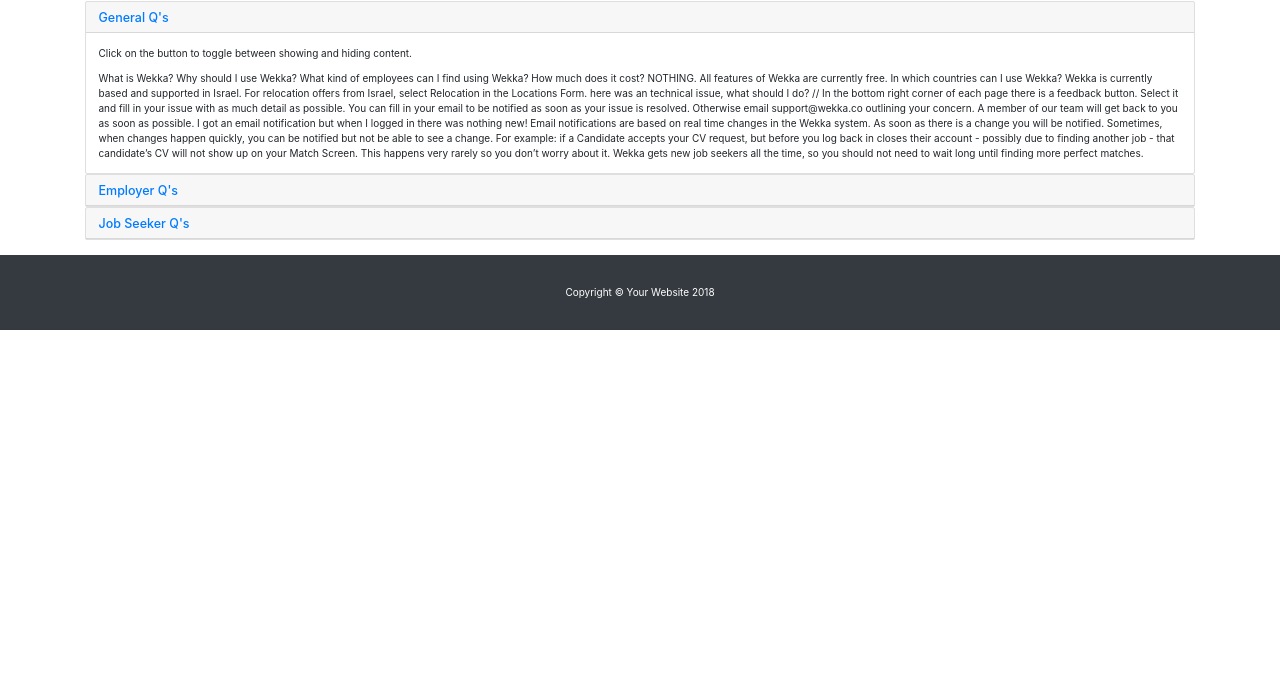
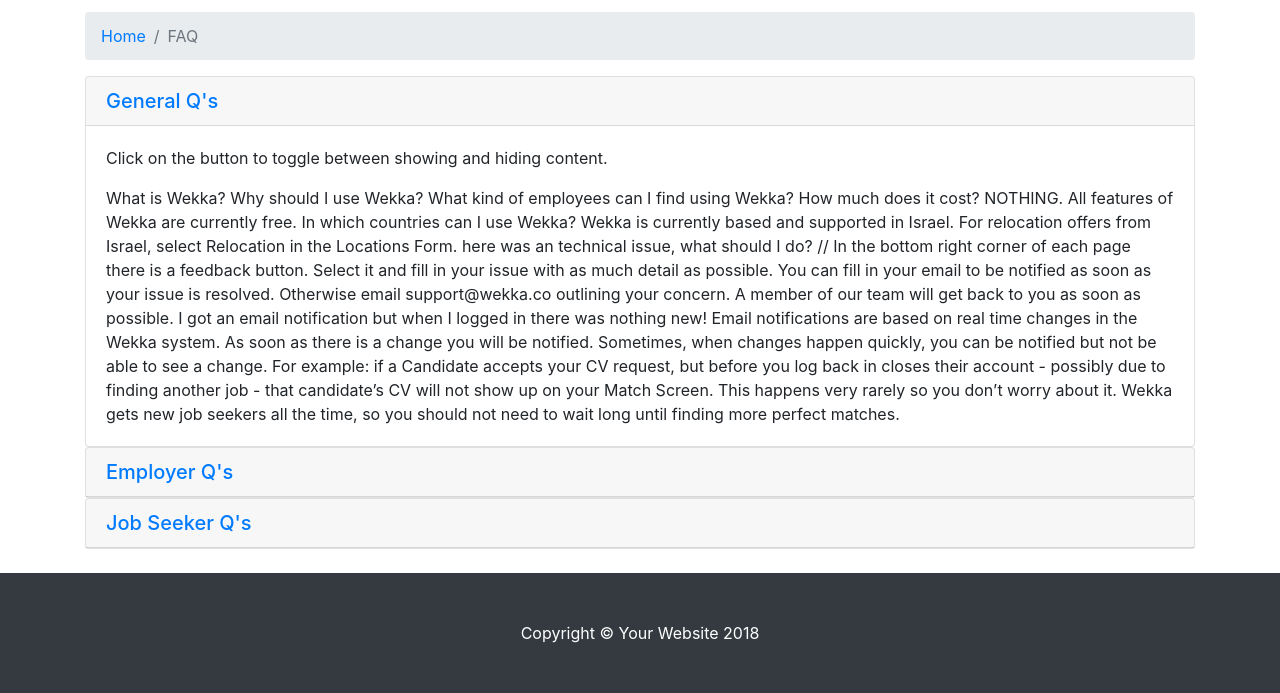
Before and after one commit to KoviF/wekkacomingsoon, a website: page faq.html in a window 1280 px wide. Shown: the part 180-873 px from the top of the page. Before the commit the page ends 800 px from the top, so only its background shows below. Drawn offline with nearby package versions, Linux system fonts and the light colour scheme.

Commit message:
Update faq.html

```diff
--- a/faq.html
+++ b/faq.html
@@ -8,10 +8,10 @@
     <meta name="description" content="">
     <meta name="author" content="">
 
-    <!--w3 schools !-->  <meta name="viewport" content="width=device-width, initial-scale=1">
+    <!--w3 schools   <meta name="viewport" content="width=device-width, initial-scale=1">
   <link rel="stylesheet" href="https://maxcdn.bootstrapcdn.com/bootstrap/3.3.7/css/bootstrap.min.css">
   <script src="https://ajax.googleapis.com/ajax/libs/jquery/3.3.1/jquery.min.js"></script>
-  <script src="https://maxcdn.bootstrapcdn.com/bootstrap/3.3.7/js/bootstrap.min.js"></script>
+  <script src="https://maxcdn.bootstrapcdn.com/bootstrap/3.3.7/js/bootstrap.min.js"></script> -->
 
     <title>Modern Business - Start Bootstrap Template</title>
 
```
